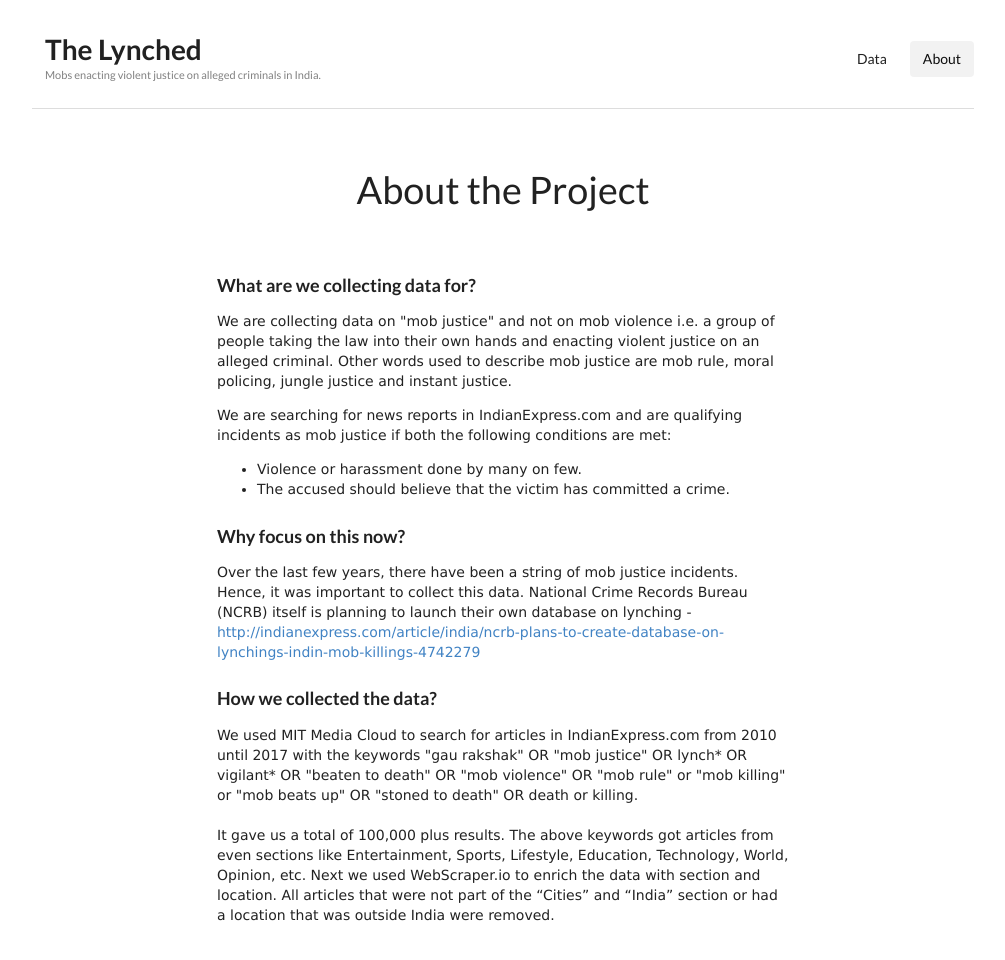
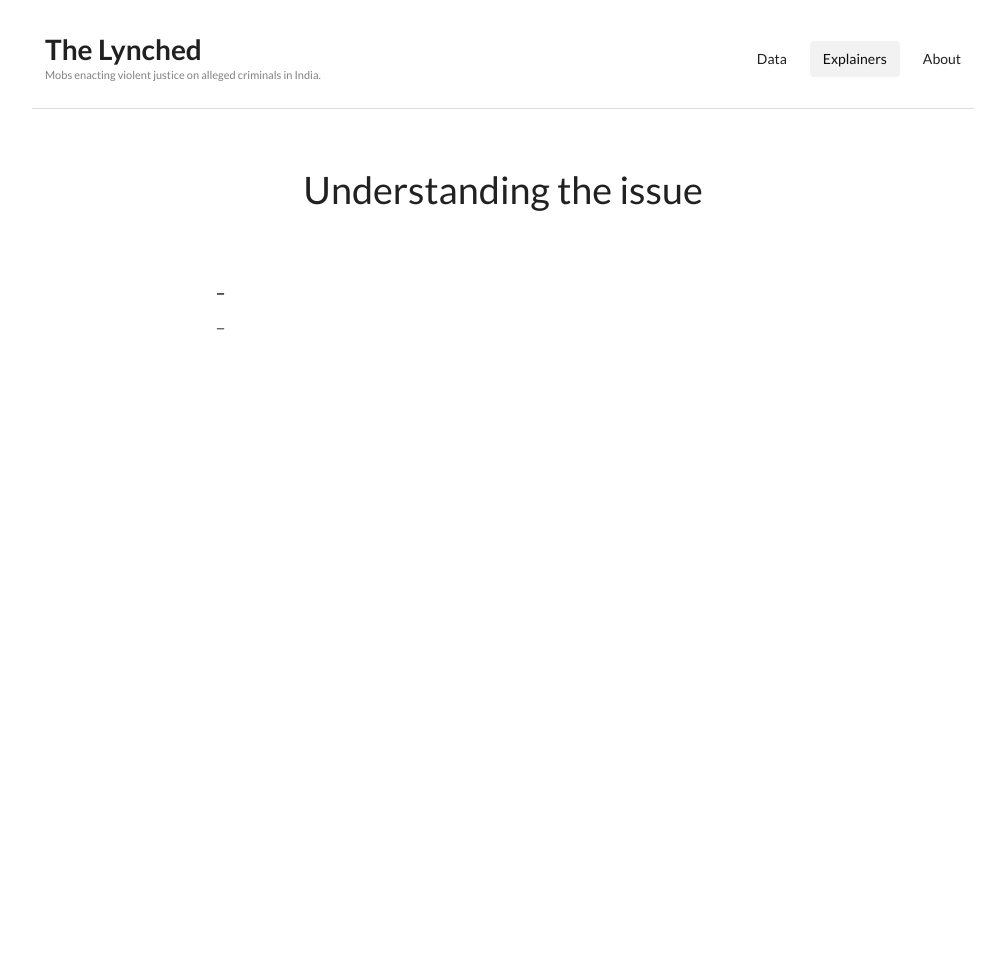
Before and after one commit to heyProto/mobbed-v1, a React app: page explainers.html in a window 1280 px wide. Shown: the whole page, without its empty margins (137-1142 px from the left). After the commit the page ends 810 px from the top, so only its background shows below. Built offline with nearby package versions, Linux system fonts and the light colour scheme.

Commit message:
explainers

```diff
--- a/explainers.html
+++ b/explainers.html
@@ -20,7 +20,8 @@
         <div class="right menu">
 
           <a href="data.html" class="ui item">Data</a>
-          <a href="about.html" class="ui item active">About</a>
+          <a href="explainers.html" class="ui item active">Explainers</a>
+          <a href="about.html" class="ui item">About</a>
         </div>
       </div>
       <div class="ui divider" style=""></div>
@@ -29,26 +30,14 @@
   </div>
   <div class="ui grid" style="width: 600px; margin-left: auto; margin-right: auto;">
     <div class="sixteen wide column">
-      <h1 class="ui header centered" style="font-size: 2.7em; font-weight: 100;">About the Project</h1>
+      <h1 class="ui header centered" style="font-size: 2.7em; font-weight: 100;">Understanding the issue</h1>
       <br/>
-      <h3 class="ui header">What are we collecting data for?</h3>
-      <p>We are collecting data on "mob justice" and not on mob violence i.e. a group of people taking the law into their own hands and enacting violent justice on an alleged criminal. Other words used to describe mob justice are mob rule, moral policing, jungle justice and instant justice.</p>
-      <p>We are searching for news reports in IndianExpress.com and are qualifying incidents as mob justice if both the following conditions are met:</p>
-      <ul>
-        <li>Violence or harassment done by many on few.</li>
-        <li>The accused should believe that the victim has committed a crime.</li>
-      </ul>
-      <h3 class="ui header">Why focus on this now?</h3>
-      <p>Over the last few years, there have been a string of mob justice incidents. Hence, it was important to collect this data. National Crime Records Bureau (NCRB) itself is planning to launch their own database on lynching - <a href="http://indianexpress.com/article/india/ncrb-plans-to-create-database-on-lynchings-indin-mob-killings-4742279" target="_blank">http://indianexpress.com/article/india/ncrb-plans-to-create-database-on-lynchings-indin-mob-killings-4742279</a></p>
-      <h3 class="ui header">How we collected the data?</h3>
-      <p>
-        We used MIT Media Cloud to search for articles in IndianExpress.com from 2010 until 2017 with the keywords "gau rakshak" OR "mob justice" OR lynch* OR vigilant* OR "beaten to death" OR "mob violence" OR "mob rule" or "mob killing" or "mob beats up" OR "stoned to death" OR death or killing.
-        <br/><br/>
-        It gave us a total of 100,000 plus results. The above keywords got articles from even sections like Entertainment, Sports, Lifestyle, Education, Technology, World, Opinion, etc. Next we used WebScraper.io to enrich the data with section and location. All articles that were not part of the “Cities” and “India” section or had a location that was outside India were removed.
-      </p>
+      <h3 class="ui header">_</h3>
+      <p>_</p>
     </div>
   </div>
-  <script src = "dist/0.0.1/bundle.min.js"></script>
-  <br/><br/><br/><br/><br/>
+</div>
+<script src = "dist/0.0.1/bundle.min.js"></script>
+<br/><br/><br/><br/><br/>
 </body>
 </html>
```
Also changed, not shown: about.html (+1 -0 lines), data-crime.html (+1 -0 lines), data-honour-killings.html (+1 -0 lines), data-other.html (+1 -0 lines), data-sexual-harassment.html (+1 -0 lines), data-witch-hunting.html (+1 -0 lines), data.html (+1 -0 lines), rules.html (+1 -0 lines).
